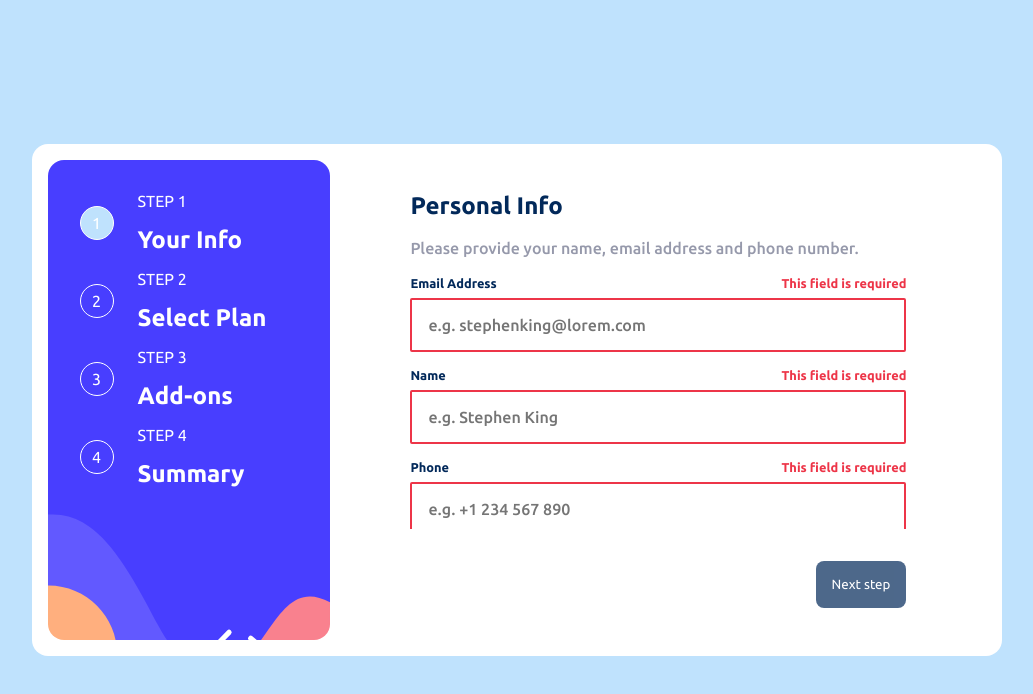
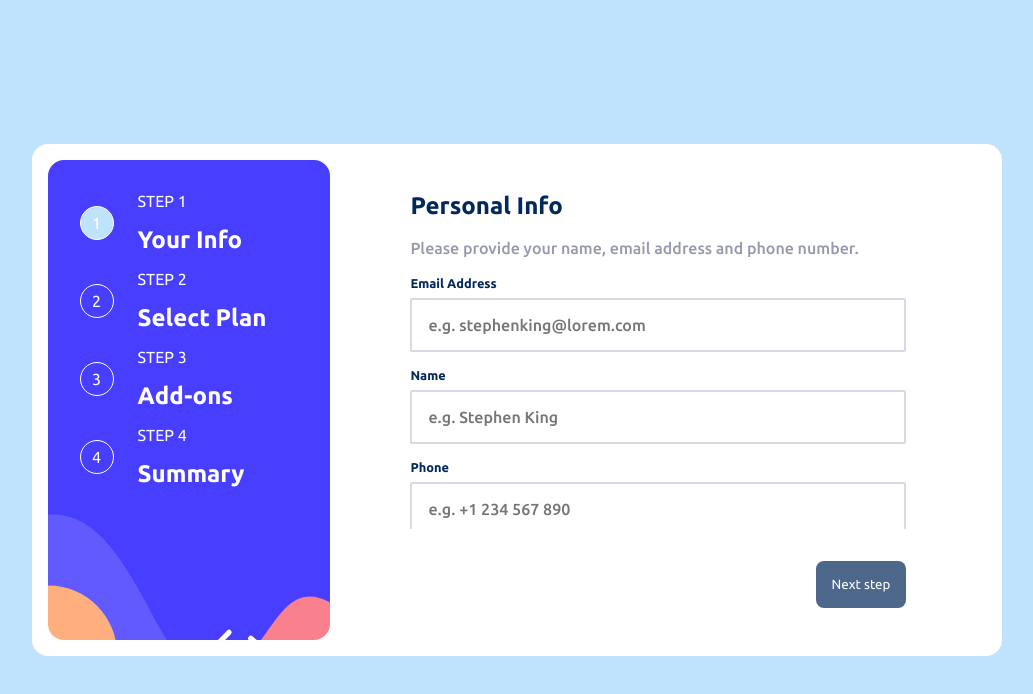
Before and after one commit to huyphan2210/multi-step_form, an Angular app in the folder multi-step_form.client/: page / in a window 1280 px wide. Shown: the top 694 px of the page, without its empty margins (123-1156 px from the left). Built offline with nearby package versions, Linux system fonts and the light colour scheme.

Commit message:
Update form-state.service.ts

```diff
--- a/multi-step_form.client/src/state-service/form-state.service.ts
+++ b/multi-step_form.client/src/state-service/form-state.service.ts
@@ -4,6 +4,7 @@ import {
   FormBuilder,
   FormControl,
   FormGroup,
+  ValidatorFn,
   Validators,
 } from '@angular/forms';
 import { BehaviorSubject } from 'rxjs';
@@ -38,13 +39,13 @@ export class FormStateService {
 
   constructor(private formBuilder: FormBuilder) {
     this.form = formBuilder.group<PersonalInfoFormControls>({
-      name: new FormControl<string | null>('', Validators.required),
-      email: new FormControl<string | null>('', [
+      name: new FormControl<string | null>(null, Validators.required),
+      email: new FormControl<string | null>(null, [
         Validators.required,
         Validators.email,
       ]),
-      phone: new FormControl<string | null>('', Validators.required),
-      planId: new FormControl<string | null>('', Validators.required),
+      phone: new FormControl<string | null>(null, Validators.required),
+      planId: new FormControl<string | null>(null, Validators.required),
       addOnIds: new FormControl<string[] | null>([]),
       currentPriceType: new FormControl<PriceType>('month'),
     });
```
